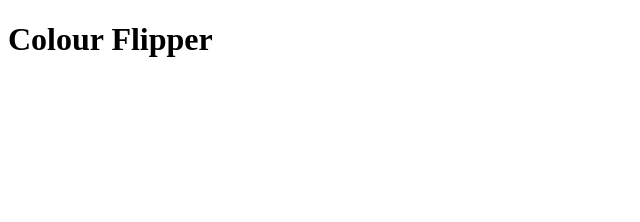
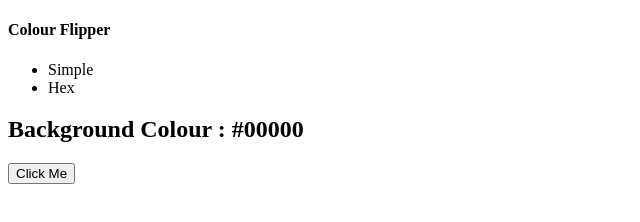
Before and after one commit to Sharm-Dev/Colou-Flipper, a plain HTML site: page index.html in a window 1280 px wide. Shown: the whole page, without its empty margins (0-640 px from the left). Drawn offline with Linux system fonts and the light colour scheme.

Commit message:
add page html

```diff
--- a/index.html
+++ b/index.html
@@ -8,7 +8,25 @@
     <link rel="stylesheet" href="styles.css">
 </head>
 <body>
-    <h1>Colour Flipper</h1>
+    <nav>
+        <div class="nav-centre">
+            <h4>Colour Flipper</h4>
+            <ul class="nav-links">
+                <li href="index.html">Simple</li>
+                <li href="hex.html">Hex</li>
+            </ul>
+        </div>
+    </nav>
+    <main>
+        <div class="container">
+            <h2>Background Colour :
+                <span class="colour">
+                    #00000
+                </span></h2>
+            <button class="btn btn-hero" id="btn">Click Me</button>
+        </div>
+    </main>
+
 
     <script src="app.js"></script>
 </body>
```
